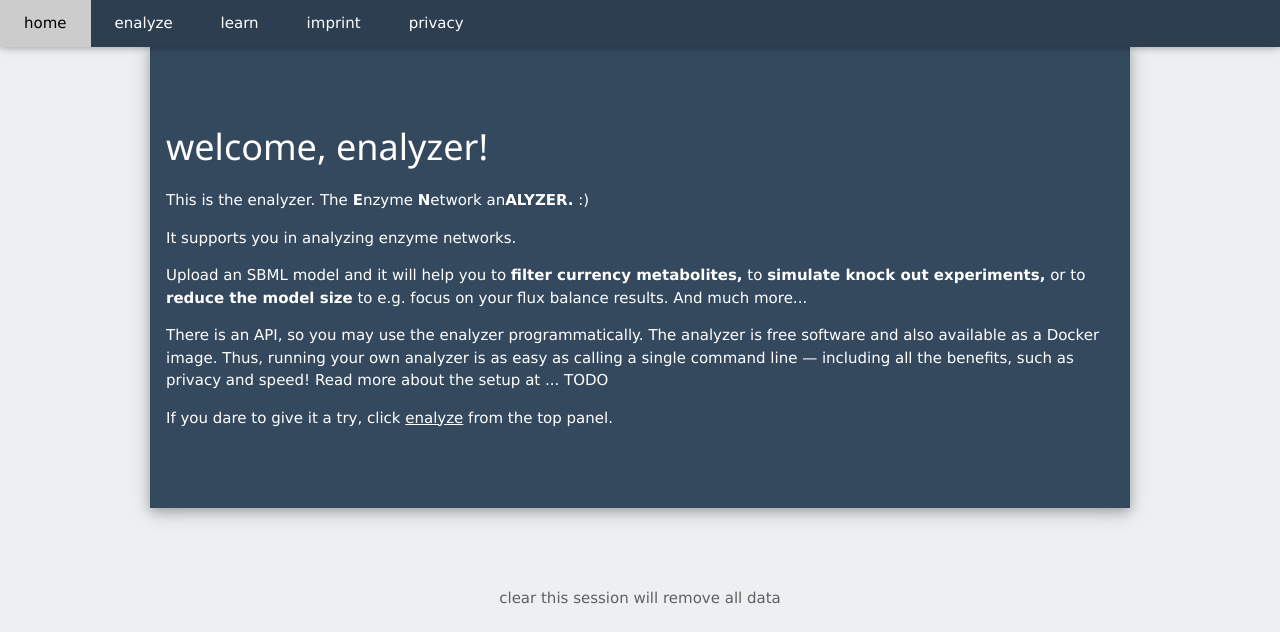
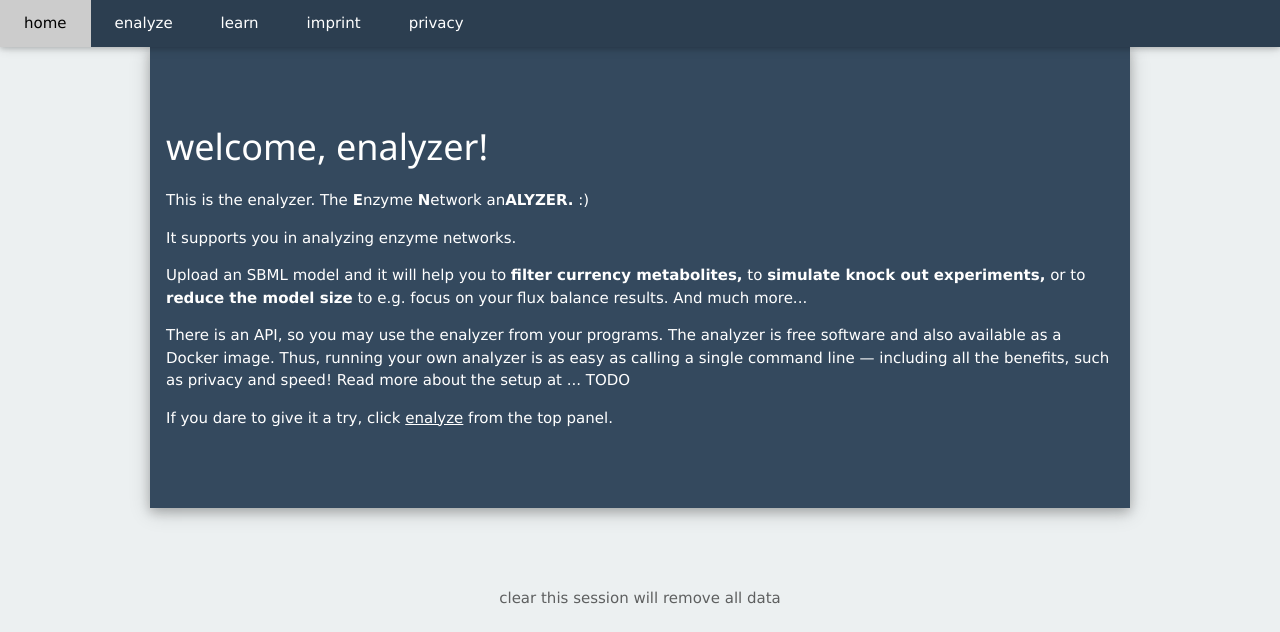
Before and after one commit to binfalse/GEMtractor, a Django app: page / in a window 1280 px wide. Shown: the top 632 px of the page. Run offline with Django 3.2, Linux system fonts and the light colour scheme; parts of the project's set-up code (start-up, migrations or seed data) failed here and were passed over.

Commit message:
wording at front page

```diff
--- a/src/templates/index/index.html
+++ b/src/templates/index/index.html
@@ -7,7 +7,7 @@ hello
 <p>This is the enalyzer. The <strong>E</strong>nzyme <strong>N</strong>etwork an<strong>ALYZER.</strong> :)</p>
 <p>It supports you in analyzing enzyme networks.</p>
 <p>Upload an SBML model and it will help you to <strong>filter currency metabolites,</strong> to <strong>simulate knock out experiments,</strong> or to <strong>reduce the model size</strong> to e.g. focus on your flux balance results. And much more...</p>
-<p>There is an API, so you may use the enalyzer programmatically. The analyzer is free software and also available as a Docker image. Thus, running your own analyzer is as easy as calling a single command line &mdash; including all the benefits, such as privacy and speed! Read more about the setup at ... TODO</p>
+<p>There is an API, so you may use the enalyzer from your programs. The analyzer is free software and also available as a Docker image. Thus, running your own analyzer is as easy as calling a single command line &mdash; including all the benefits, such as privacy and speed! Read more about the setup at ... TODO</p>
 <p>If you dare to give it a try, click <a href="{% url 'enalyzing:index' %}">enalyze</a> from the top panel.</p>
 
 {% endblock %}
```
